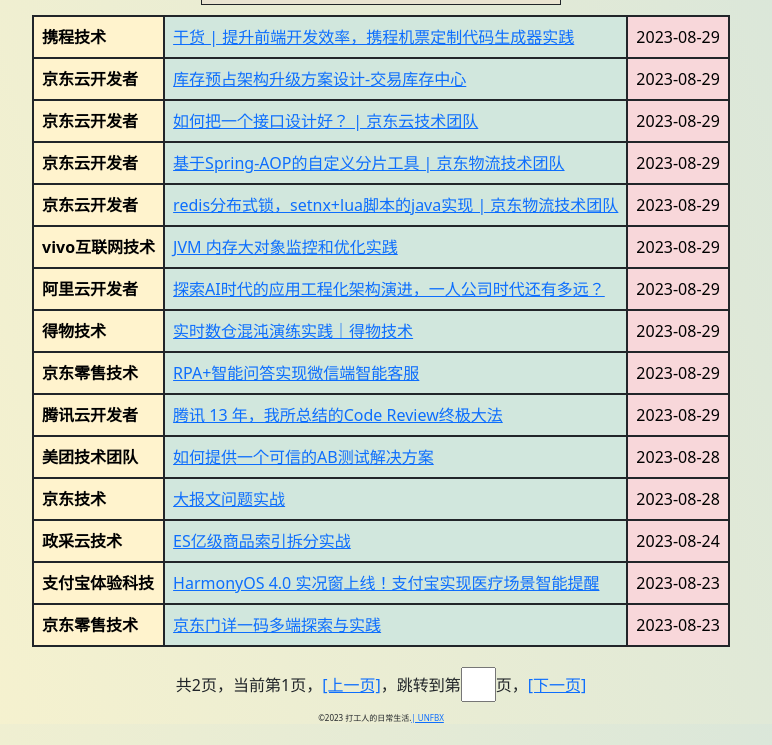
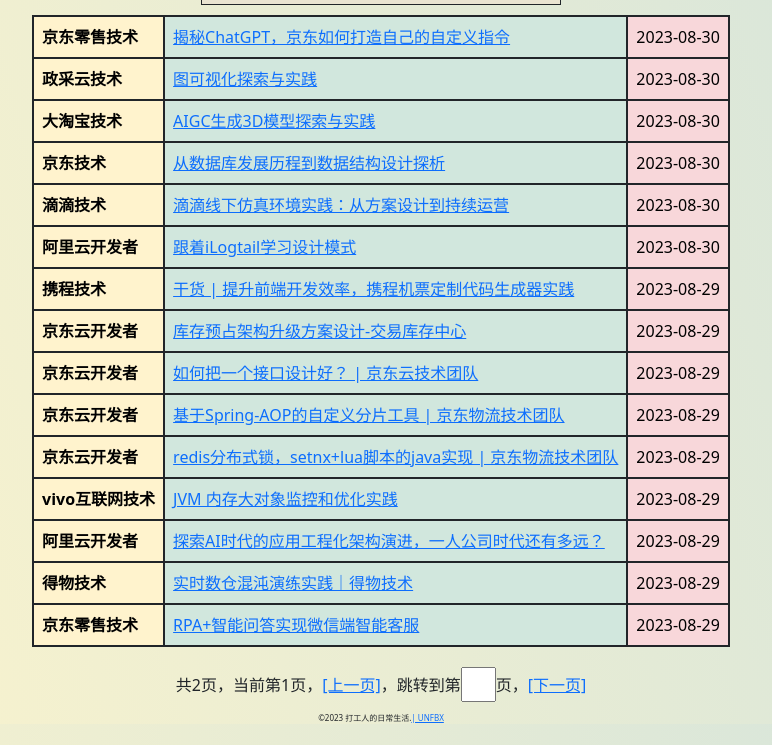
Before and after one commit to Grt1228/mulu, a plain HTML site: page index.html in a window 1280 px wide. Shown: the part 55-800 px from the top of the page, without its empty margins (259-1031 px from the left). Drawn offline with nearby package versions, Linux system fonts and the light colour scheme.

Commit message:
commit blog

```diff
--- a/index.html
+++ b/index.html
@@ -21,7 +21,10 @@
 			<div class="border border-1 border-dark sticky-top my-title">
 				大厂技术博文汇总平台
 			</div>
-
+			<div class="center-space">
+				<div class="center-space-left">
+				</div>
+				<div>
 					<table id="tb" class="table table-bordered border-dark border-2 table-hover table-my-style">
 
 						<tbody>
@@ -32,6 +35,11 @@
 							</tr> -->
 						</tbody>
 					</table>
+				</div>
+				<div class="center-space-right">
+				</div>
+			</div>
+
 			<div class="my-page" >
 				<label>共</label>
 				<label id="countNum">1</label>
@@ -129,6 +137,10 @@
 			  align-items: center;
 			  justify-content: center;
 		}
+		.center-space{
+			display: flex;
+			flex-direction: row;
+		}
 		.table-my-style {
 			width: auto;
 			margin: 10px 50px;
--- a/js/blog.json
+++ b/js/blog.json
@@ -47,9 +47,73 @@ var blog = {
 		{
 			"id": 12,
 			"name": "携程技术"
+		},
+		{
+			"id": 13,
+			"name": "大淘宝技术"
 		}
 	],
     "article": [
+		{
+			"id":22,
+			"tag_id": 2,
+			"tag_name": "京东零售技术",
+			"title": "揭秘ChatGPT，京东如何打造自己的自定义指令",
+			"url": "https://mp.weixin.qq.com/s/6hTTGOZpEnc0bq9dtTCJ5w",
+			"date": "2023-08-30",
+			"user": "unfbx",
+			"user_domain": "https://www.unfbx.com"
+		},
+		{
+			"id":21,
+			"tag_id": 4,
+			"tag_name": "政采云技术",
+			"title": "图可视化探索与实践",
+			"url": "https://mp.weixin.qq.com/s/2OLoX_CDhtB8jtCd392vSw",
+			"date": "2023-08-30",
+			"user": "unfbx",
+			"user_domain": "https://www.unfbx.com"
+		},
+		{
+			"id":20,
+			"tag_id": 13,
+			"tag_name": "大淘宝技术",
+			"title": "AIGC生成3D模型探索与实践",
+			"url": "https://mp.weixin.qq.com/s/yIJV7U2Wpnzr9p5oHzYYmA",
+			"date": "2023-08-30",
+			"user": "unfbx",
+			"user_domain": "https://www.unfbx.com"
+		},
+		{
+			"id":19,
+			"tag_id": 5,
+			"tag_name": "京东技术",
+			"title": "从数据库发展历程到数据结构设计探析",
+			"url": "https://mp.weixin.qq.com/s/PFfaUe5uXjFaRC0f2czHQg",
+			"date": "2023-08-30",
+			"user": "unfbx",
+			"user_domain": "https://www.unfbx.com"
+		},
+		{
+			"id":18,
+			"tag_id": 1,
+			"tag_name": "滴滴技术",
+			"title": "滴滴线下仿真环境实践：从方案设计到持续运营",
+			"url": "https://mp.weixin.qq.com/s/nEumb3i_b3LKIQgwS6Lnlw",
+			"date": "2023-08-30",
+			"user": "unfbx",
+			"user_domain": "https://www.unfbx.com"
+		},
+		{
+			"id":17,
+			"tag_id": 9,
+			"tag_name": "阿里云开发者",
+			"title": "跟着iLogtail学习设计模式",
+			"url": "https://mp.weixin.qq.com/s/gfy9DfvcTuCiBiLJdZLTKQ",
+			"date": "2023-08-30",
+			"user": "unfbx",
+			"user_domain": "https://www.unfbx.com"
+		},
 		{
 			"id":16,
 			"tag_id": 12,
```
Lines whose indentation alone changed are shown as unchanged.
